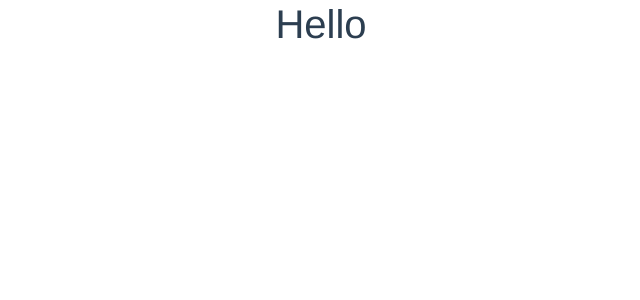
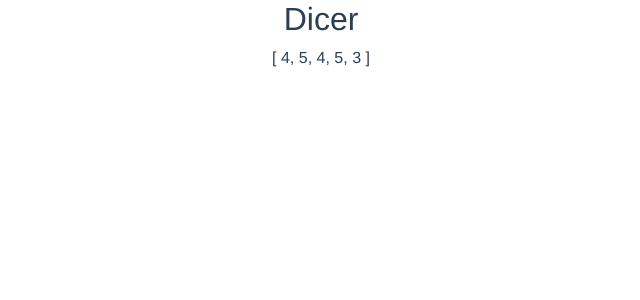
Before and after one commit to kelzenberg/risk-dicer, a Vue app: page / in a window 1280 px wide. Shown: the top 300 px of the page, without its empty margins (319-959 px from the left). Built offline with nearby package versions, Linux system fonts and the light colour scheme.

Commit message:
add basic dice rolling

```diff
--- /dev/null
+++ b/src/components/Dicer.vue
@@ -0,0 +1,51 @@
+<template>
+  <div>
+    <h2>Dicer</h2>
+    <div>{{ rollMultiple(5) }}</div>
+    <div v-if="debug">
+      <hr>
+      {{ checkChances() }}
+    </div>
+  </div>
+</template>
+
+<script>
+export default {
+  name: 'Dicer',
+  props: {
+    debug: Boolean,
+    sides: Number,
+  },
+  methods: {
+    roll() {
+      return Math.floor(Math.random() * this.sides) + 1;
+    },
+    rollMultiple(amount) {
+      return [...Array(amount)].map(this.roll);
+    },
+    checkChances() {
+      const calc = this.rollMultiple(5);
+      const calc2 = this.rollMultiple(5);
+      const calc3 = this.rollMultiple(5);
+      /* eslint-disable max-len */
+      const filtered = [
+        calc.filter(x => x === 1).length + calc2.filter(x => x === 1).length + calc3.filter(x => x === 1).length,
+        calc.filter(x => x === 2).length + calc2.filter(x => x === 2).length + calc3.filter(x => x === 2).length,
+        calc.filter(x => x === 3).length + calc2.filter(x => x === 3).length + calc3.filter(x => x === 3).length,
+        calc.filter(x => x === 4).length + calc2.filter(x => x === 4).length + calc3.filter(x => x === 4).length,
+        calc.filter(x => x === 5).length + calc2.filter(x => x === 5).length + calc3.filter(x => x === 5).length,
+        calc.filter(x => x === 6).length + calc2.filter(x => x === 6).length + calc3.filter(x => x === 6).length,
+      ];
+      /* eslint-enable max-len */
+      return `
+        \n1 [${filtered[0]}],
+        \n2 [${filtered[1]}],
+        \n3 [${filtered[2]}],
+        \n4 [${filtered[3]}],
+        \n5 [${filtered[4]}],
+        \n6 [${filtered[5]}],
+      `;
+    },
+  },
+};
+</script>
--- a/src/components/HelloWorld.vue
+++ /dev/null
@@ -1,32 +0,0 @@
-<template>
-  <div>
-    <h1>Hello</h1>
-  </div>
-</template>
-
-<script>
-export default {
-  name: 'HelloWorld',
-  props: {
-    msg: String,
-  },
-};
-</script>
-
-<!-- Add "scoped" attribute to limit CSS to this component only -->
-<style scoped lang="scss">
-h3 {
-  margin: 40px 0 0;
-}
-ul {
-  list-style-type: none;
-  padding: 0;
-}
-li {
-  display: inline-block;
-  margin: 0 10px;
-}
-a {
-  color: #42b983;
-}
-</style>
--- a/src/views/Home.vue
+++ b/src/views/Home.vue
@@ -1,14 +1,17 @@
 <template>
-  <HelloWorld />
+  <Dicer
+    :sides="6"
+    :debug="false"
+  />
 </template>
 
 <script>
-import HelloWorld from '../components/HelloWorld.vue';
+import Dicer from '../components/Dicer.vue';
 
 export default {
   name: 'Home',
   components: {
-    HelloWorld,
+    Dicer,
   },
 };
 </script>
```
